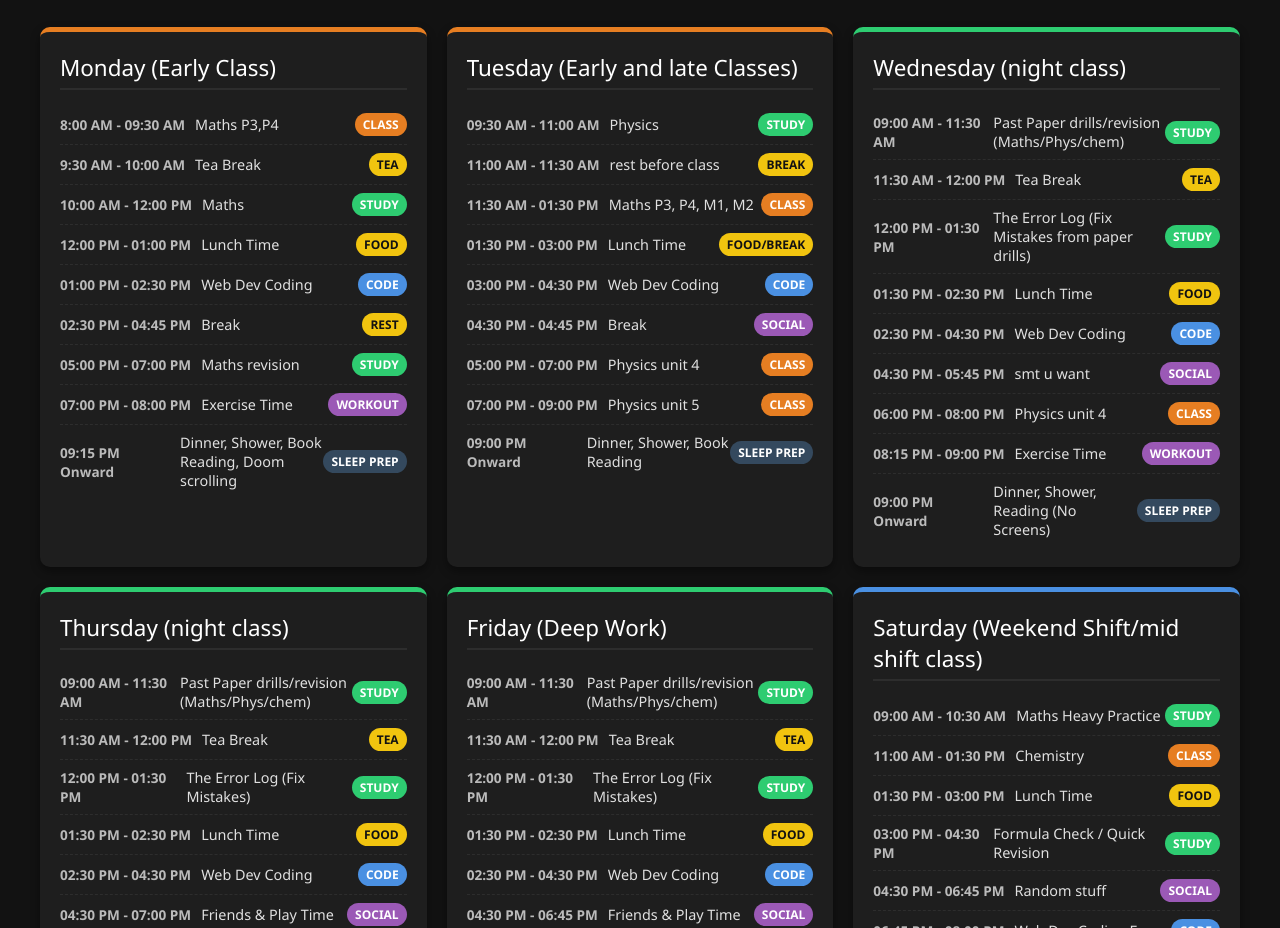
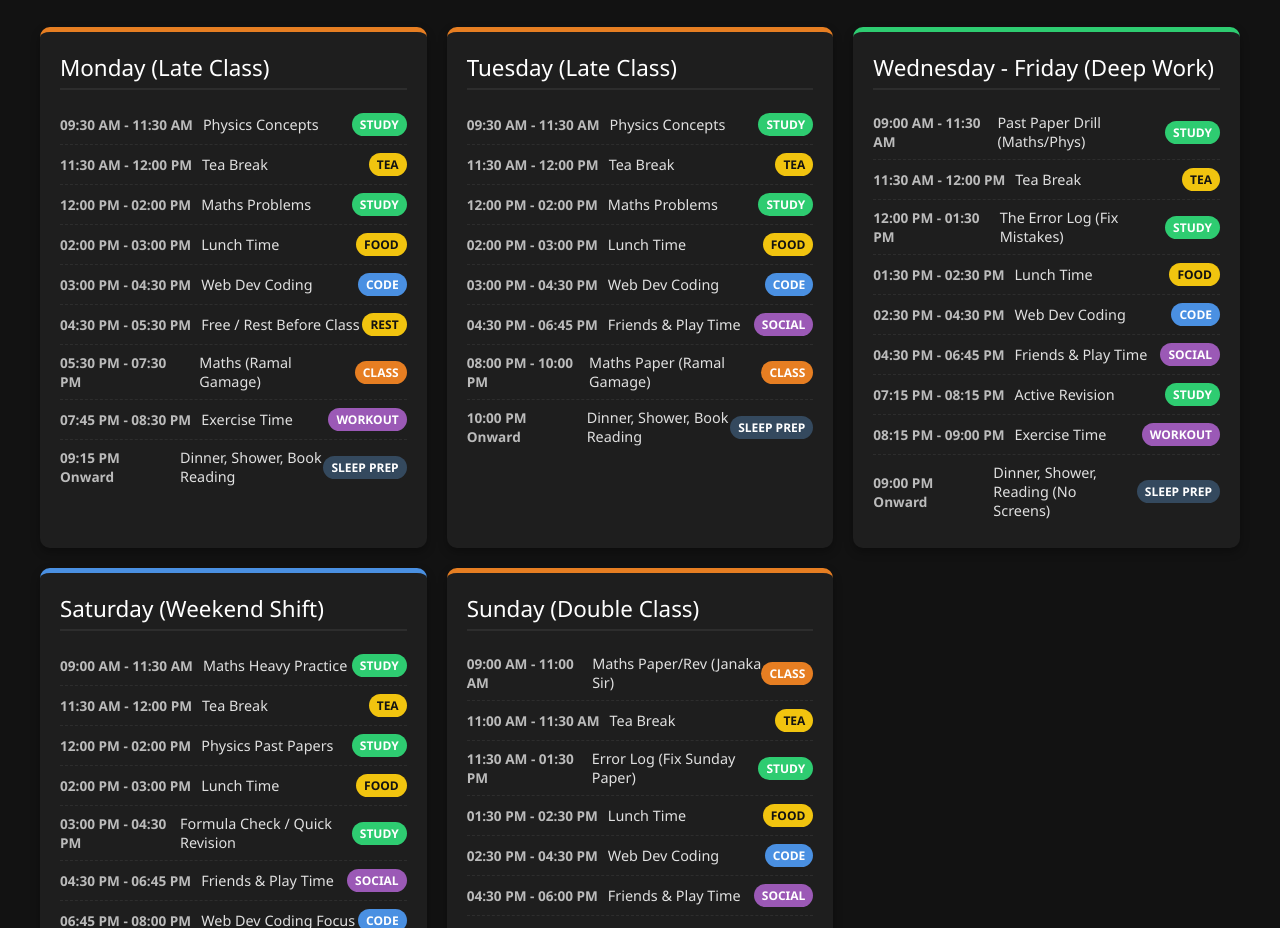
Before and after one commit to praveenbandaranayaka-coder/class-timetable, a plain HTML site: page index.html in a window 1280 px wide. Shown: the part 114-1042 px from the top of the page. Drawn offline with Linux system fonts and the light colour scheme.

Commit message:
Add files via upload

```diff
--- a/index.html
+++ b/index.html
@@ -3,9 +3,9 @@
 <head>
     <meta charset="UTF-8">
     <meta name="viewport" content="width=device-width, initial-scale=1.0">
-    <title>Master study timetable</title>
+    <title>My Master Study & Coding Schedule</title>
     <style>
-        :root{
+        :root {
             --bg-color: #121212;
             --card-bg: #1e1e1e;
             --text-color: #e0e0e0;
@@ -16,6 +16,7 @@
             --rest: #f1c40f;
             --night: #a0aab2;
         }
+
         body {
             font-family: 'Segoe UI', Tahoma, Geneva, Verdana, sans-serif;
             background-color: var(--bg-color);
@@ -50,7 +51,7 @@
         .day-card {
             background-color: var(--card-bg);
             border-radius: 10px;
-            box-shadow: 0 4px 10px rgba(0,0,0,0.4);
+            box-shadow: 0 4px 10px rgba(0,0,0,0.3);
             padding: 20px;
             border-top: 5px solid var(--primary);
         }
@@ -94,7 +95,7 @@
             font-size: 0.75rem;
             padding: 3px 8px;
             border-radius: 12px;
-            color: #ffffff;
+            color: white;
             font-weight: bold;
             text-transform: uppercase;
             white-space: nowrap;
@@ -115,116 +116,19 @@
     </style>
 </head>
 <body>
-      <header>
-        <h1>A2 | A/L Master Schedule</h1>
-        <p>Goal: 6 Hours Productive Learning | Fix Sleep Schedule</p>
+
+    <header>
+        <h1>Oct/Nov IGCSE Master Schedule</h1>
+        <p>Goal: A in Maths & Physics | 6 Hours Productive Learning | Fix Sleep Schedule</p>
     </header>
 
     <div class="container">
 
         <div class="day-card" style="border-top-color: var(--class-color);">
-            <div class="day-title">Monday (Early Class)</div>
+            <div class="day-title">Monday (Late Class)</div>
             <div class="slot">
-                <span class="time">8:00 AM - 09:30 AM</span>
-                <span class="activity">Maths P3,P4</span>
-                <span class="badge b-class">Class</span>
-            </div>
-            <div class="slot">
-                <span class="time">9:30 AM - 10:00 AM</span>
-                <span class="activity">Tea Break</span>
-                <span class="badge b-rest">Tea</span>
-            </div>
-            <div class="slot">
-                <span class="time">10:00 AM - 12:00 PM</span>
-                <span class="activity">Maths</span>
-                <span class="badge b-study">Study</span>
-            </div>
-            <div class="slot">
-                <span class="time">12:00 PM - 01:00 PM</span>
-                <span class="activity">Lunch Time</span>
-                <span class="badge b-rest">Food</span>
-            </div>
-            <div class="slot">
-                <span class="time">01:00 PM - 02:30 PM</span>
-                <span class="activity">Web Dev Coding</span>
-                <span class="badge b-code">Code</span>
-            </div>
-            <div class="slot">
-                <span class="time">02:30 PM - 04:45 PM</span>
-                <span class="activity">Break</span>
-                <span class="badge b-rest">Rest</span>
-            </div>
-            <div class="slot">
-                <span class="time">05:00 PM - 07:00 PM</span>
-                <span class="activity">Maths revision</span>
-                <span class="badge b-study">Study</span>
-            </div>
-            <div class="slot">
-                <span class="time">07:00 PM - 08:00 PM</span>
-                <span class="activity">Exercise Time</span>
-                <span class="badge b-fun">Workout</span>
-            </div>
-            <div class="slot">
-                <span class="time">09:15 PM Onward</span>
-                <span class="activity">Dinner, Shower, Book Reading, Doom scrolling</span>
-                <span class="badge b-night">Sleep Prep</span>
-            </div>
-        </div>
-
-        <div class="day-card" style="border-top-color: var(--class-color);">
-            <div class="day-title">Tuesday (Early and late Classes)</div>
-            <div class="slot">
-                <span class="time">09:30 AM - 11:00 AM</span>
-                <span class="activity">Physics</span>
-                <span class="badge b-study">Study</span>
-            </div>
-            <div class="slot">
-                <span class="time">11:00 AM - 11:30 AM</span>
-                <span class="activity">rest before class</span>
-                <span class="badge b-rest">Break</span>
-            </div>
-            <div class="slot">
-                <span class="time">11:30 AM - 01:30 PM</span>
-                <span class="activity">Maths P3, P4, M1, M2</span>
-                <span class="badge b-class">Class</span>
-            </div>
-            <div class="slot">
-                <span class="time">01:30 PM - 03:00 PM</span>
-                <span class="activity">Lunch Time</span>
-                <span class="badge b-rest">Food/Break</span>
-            </div>
-            <div class="slot">
-                <span class="time">03:00 PM - 04:30 PM</span>
-                <span class="activity">Web Dev Coding</span>
-                <span class="badge b-code">Code</span>
-            </div>
-            <div class="slot">
-                <span class="time">04:30 PM - 04:45 PM</span>
-                <span class="activity">Break</span>
-                <span class="badge b-fun">Social</span>
-            </div>
-            <div class="slot">
-                <span class="time">05:00 PM - 07:00 PM</span>
-                <span class="activity">Physics unit 4</span>
-                <span class="badge b-class">Class</span>
-            </div>
-            <div class="slot">
-                <span class="time">07:00 PM - 09:00 PM</span>
-                <span class="activity">Physics unit 5</span>
-                <span class="badge b-class">Class</span>
-            </div>
-            <div class="slot">
-                <span class="time">09:00 PM Onward</span>
-                <span class="activity">Dinner, Shower, Book Reading</span>
-                <span class="badge b-night">Sleep Prep</span>
-            </div>
-        </div>
-
-        <div class="day-card" style="border-top-color: var(--study);">
-            <div class="day-title">Wednesday (night class)</div>
-            <div class="slot">
-                <span class="time">09:00 AM - 11:30 AM</span>
-                <span class="activity">Past Paper drills/revision (Maths/Phys/chem)</span>
+                <span class="time">09:30 AM - 11:30 AM</span>
+                <span class="activity">Physics Concepts</span>
                 <span class="badge b-study">Study</span>
             </div>
             <div class="slot">
@@ -233,47 +137,47 @@
                 <span class="badge b-rest">Tea</span>
             </div>
             <div class="slot">
-                <span class="time">12:00 PM - 01:30 PM</span>
-                <span class="activity">The Error Log (Fix Mistakes from paper drills)</span>
+                <span class="time">12:00 PM - 02:00 PM</span>
+                <span class="activity">Maths Problems</span>
                 <span class="badge b-study">Study</span>
             </div>
             <div class="slot">
-                <span class="time">01:30 PM - 02:30 PM</span>
+                <span class="time">02:00 PM - 03:00 PM</span>
                 <span class="activity">Lunch Time</span>
                 <span class="badge b-rest">Food</span>
             </div>
             <div class="slot">
-                <span class="time">02:30 PM - 04:30 PM</span>
+                <span class="time">03:00 PM - 04:30 PM</span>
                 <span class="activity">Web Dev Coding</span>
                 <span class="badge b-code">Code</span>
             </div>
             <div class="slot">
-                <span class="time">04:30 PM - 05:45 PM</span>
-                <span class="activity">smt u want</span>
-                <span class="badge b-fun">Social</span>
+                <span class="time">04:30 PM - 05:30 PM</span>
+                <span class="activity">Free / Rest Before Class</span>
+                <span class="badge b-rest">Rest</span>
             </div>
             <div class="slot">
-                <span class="time">06:00 PM - 08:00 PM</span>
-                <span class="activity">Physics unit 4</span>
+                <span class="time">05:30 PM - 07:30 PM</span>
+                <span class="activity">Maths (Ramal Gamage)</span>
                 <span class="badge b-class">Class</span>
             </div>
             <div class="slot">
-                <span class="time">08:15 PM - 09:00 PM</span>
+                <span class="time">07:45 PM - 08:30 PM</span>
                 <span class="activity">Exercise Time</span>
                 <span class="badge b-fun">Workout</span>
             </div>
             <div class="slot">
-                <span class="time">09:00 PM Onward</span>
-                <span class="activity">Dinner, Shower, Reading (No Screens)</span>
+                <span class="time">09:15 PM Onward</span>
+                <span class="activity">Dinner, Shower, Book Reading</span>
                 <span class="badge b-night">Sleep Prep</span>
             </div>
         </div>
 
-        <div class="day-card" style="border-top-color: var(--study);">
-            <div class="day-title">Thursday (night class)</div>
+        <div class="day-card" style="border-top-color: var(--class-color);">
+            <div class="day-title">Tuesday (Late Class)</div>
             <div class="slot">
-                <span class="time">09:00 AM - 11:30 AM</span>
-                <span class="activity">Past Paper drills/revision (Maths/Phys/chem)</span>
+                <span class="time">09:30 AM - 11:30 AM</span>
+                <span class="activity">Physics Concepts</span>
                 <span class="badge b-study">Study</span>
             </div>
             <div class="slot">
@@ -282,47 +186,42 @@
                 <span class="badge b-rest">Tea</span>
             </div>
             <div class="slot">
-                <span class="time">12:00 PM - 01:30 PM</span>
-                <span class="activity">The Error Log (Fix Mistakes)</span>
+                <span class="time">12:00 PM - 02:00 PM</span>
+                <span class="activity">Maths Problems</span>
                 <span class="badge b-study">Study</span>
             </div>
             <div class="slot">
-                <span class="time">01:30 PM - 02:30 PM</span>
+                <span class="time">02:00 PM - 03:00 PM</span>
                 <span class="activity">Lunch Time</span>
                 <span class="badge b-rest">Food</span>
             </div>
             <div class="slot">
-                <span class="time">02:30 PM - 04:30 PM</span>
+                <span class="time">03:00 PM - 04:30 PM</span>
                 <span class="activity">Web Dev Coding</span>
                 <span class="badge b-code">Code</span>
             </div>
             <div class="slot">
-                <span class="time">04:30 PM - 07:00 PM</span>
+                <span class="time">04:30 PM - 06:45 PM</span>
                 <span class="activity">Friends & Play Time</span>
                 <span class="badge b-fun">Social</span>
             </div>
             <div class="slot">
-                <span class="time">07:15 PM - 07:45 PM</span>
-                <span class="activity">Light Revision</span>
-                <span class="badge b-study">Study</span>
-            </div>
-            <div class="slot">
-                <span class="time">08:00 PM - 09:30 PM</span>
-                <span class="activity">Physics 4-5</span>
+                <span class="time">08:00 PM - 10:00 PM</span>
+                <span class="activity">Maths Paper (Ramal Gamage)</span>
                 <span class="badge b-class">Class</span>
             </div>
             <div class="slot">
-                <span class="time">09:30 PM Onward</span>
-                <span class="activity">Exercise, Dinner, Shower, Reading (No Screens)</span>
+                <span class="time">10:00 PM Onward</span>
+                <span class="activity">Dinner, Shower, Book Reading</span>
                 <span class="badge b-night">Sleep Prep</span>
             </div>
         </div>
 
         <div class="day-card" style="border-top-color: var(--study);">
-            <div class="day-title">Friday (Deep Work)</div>
+            <div class="day-title">Wednesday - Friday (Deep Work)</div>
             <div class="slot">
                 <span class="time">09:00 AM - 11:30 AM</span>
-                <span class="activity">Past Paper drills/revision (Maths/Phys/chem)</span>
+                <span class="activity">Past Paper Drill (Maths/Phys)</span>
                 <span class="badge b-study">Study</span>
             </div>
             <div class="slot">
@@ -368,19 +267,24 @@
         </div>
 
         <div class="day-card" style="border-top-color: var(--primary);">
-            <div class="day-title">Saturday (Weekend Shift/mid shift class)</div>
+            <div class="day-title">Saturday (Weekend Shift)</div>
             <div class="slot">
-                <span class="time">09:00 AM - 10:30 AM</span>
+                <span class="time">09:00 AM - 11:30 AM</span>
                 <span class="activity">Maths Heavy Practice</span>
                 <span class="badge b-study">Study</span>
             </div>
             <div class="slot">
-                <span class="time">11:00 AM - 01:30 PM</span>
-                <span class="activity">Chemistry</span>
-                <span class="badge b-class">Class</span>
+                <span class="time">11:30 AM - 12:00 PM</span>
+                <span class="activity">Tea Break</span>
+                <span class="badge b-rest">Tea</span>
             </div>
             <div class="slot">
-                <span class="time">01:30 PM - 03:00 PM</span>
+                <span class="time">12:00 PM - 02:00 PM</span>
+                <span class="activity">Physics Past Papers</span>
+                <span class="badge b-study">Study</span>
+            </div>
+            <div class="slot">
+                <span class="time">02:00 PM - 03:00 PM</span>
                 <span class="activity">Lunch Time</span>
                 <span class="badge b-rest">Food</span>
             </div>
@@ -391,7 +295,7 @@
             </div>
             <div class="slot">
                 <span class="time">04:30 PM - 06:45 PM</span>
-                <span class="activity">Random stuff</span>
+                <span class="activity">Friends & Play Time</span>
                 <span class="badge b-fun">Social</span>
             </div>
             <div class="slot">
@@ -412,44 +316,44 @@
         </div>
 
         <div class="day-card" style="border-top-color: var(--class-color);">
-            <div class="day-title">Sunday (morning Class)</div>
+            <div class="day-title">Sunday (Double Class)</div>
             <div class="slot">
-                <span class="time">10:00 AM - 12:30 PM</span>
-                <span class="activity">Physics</span>
+                <span class="time">09:00 AM - 11:00 AM</span>
+                <span class="activity">Maths Paper/Rev (Janaka Sir)</span>
                 <span class="badge b-class">Class</span>
             </div>
             <div class="slot">
-                <span class="time">12:30 PM - 01:00 PM</span>
+                <span class="time">11:00 AM - 11:30 AM</span>
                 <span class="activity">Tea Break</span>
                 <span class="badge b-rest">Tea</span>
             </div>
             <div class="slot">
-                <span class="time">01:00 PM - 02:30 PM</span>
+                <span class="time">11:30 AM - 01:30 PM</span>
                 <span class="activity">Error Log (Fix Sunday Paper)</span>
                 <span class="badge b-study">Study</span>
             </div>
             <div class="slot">
-                <span class="time">02:30 PM - 04:30 PM</span>
+                <span class="time">01:30 PM - 02:30 PM</span>
                 <span class="activity">Lunch Time</span>
                 <span class="badge b-rest">Food</span>
             </div>
             <div class="slot">
-                <span class="time">04:30 PM - 05:30 PM</span>
+                <span class="time">02:30 PM - 04:30 PM</span>
                 <span class="activity">Web Dev Coding</span>
                 <span class="badge b-code">Code</span>
             </div>
             <div class="slot">
-                <span class="time">05:30 PM - 07:00 PM</span>
-                <span class="activity">smt random free</span>
+                <span class="time">04:30 PM - 06:00 PM</span>
+                <span class="activity">Friends & Play Time</span>
                 <span class="badge b-fun">Social</span>
             </div>
             <div class="slot">
-                <span class="time">07:00 PM - 08:30 PM</span>
-                <span class="activity">Physics</span>
-                <span class="badge b-study">Study</span>
+                <span class="time">06:00 PM - 08:00 PM</span>
+                <span class="activity">Physics Class (New Physics Sir)</span>
+                <span class="badge b-class">Class</span>
             </div>
             <div class="slot">
-                <span class="time">08:30 PM - 09:30 PM</span>
+                <span class="time">08:15 PM - 09:00 PM</span>
                 <span class="activity">Exercise Time</span>
                 <span class="badge b-fun">Workout</span>
             </div>
@@ -461,5 +365,6 @@
         </div>
 
     </div>
+
 </body>
 </html>
```
